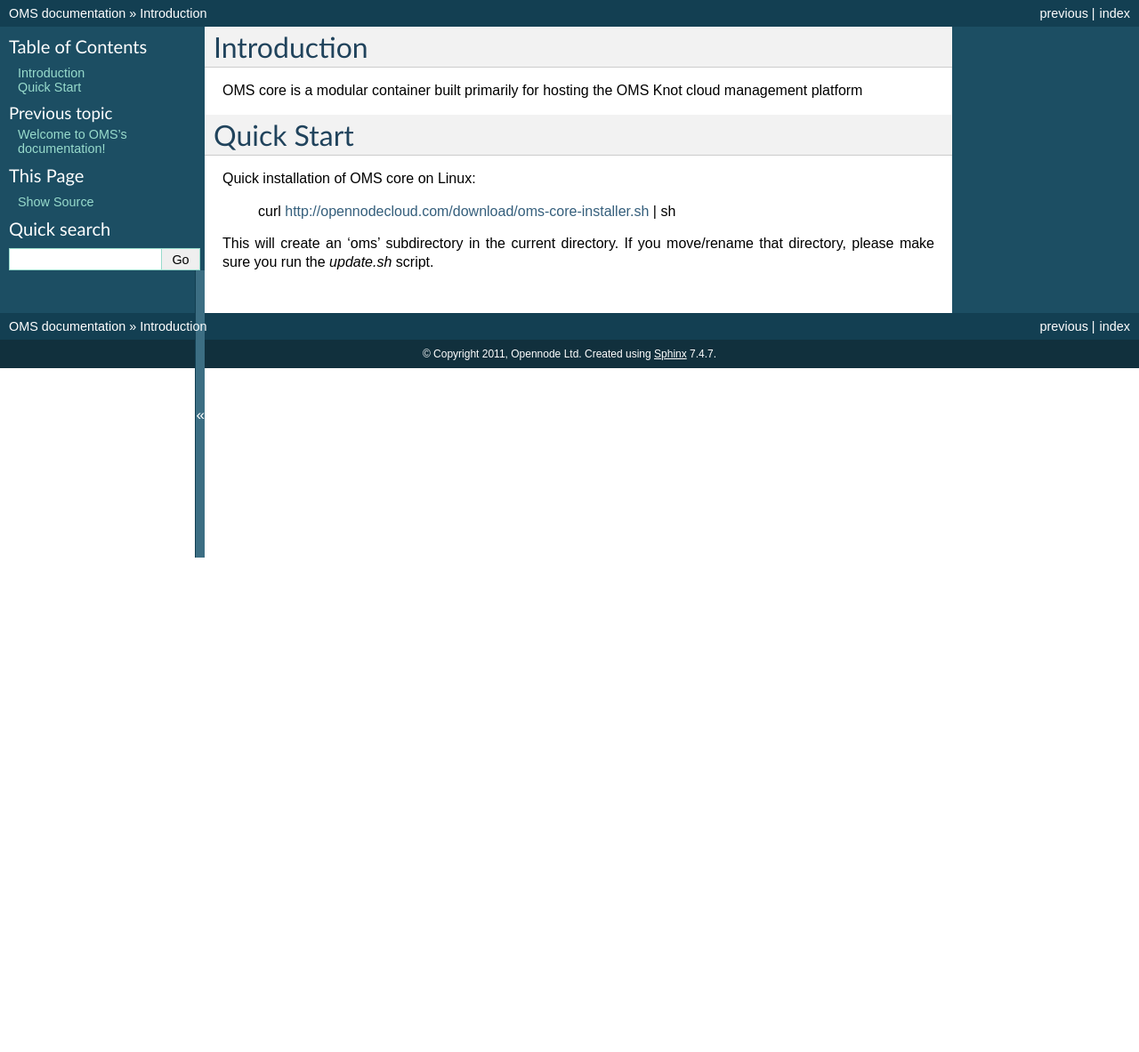
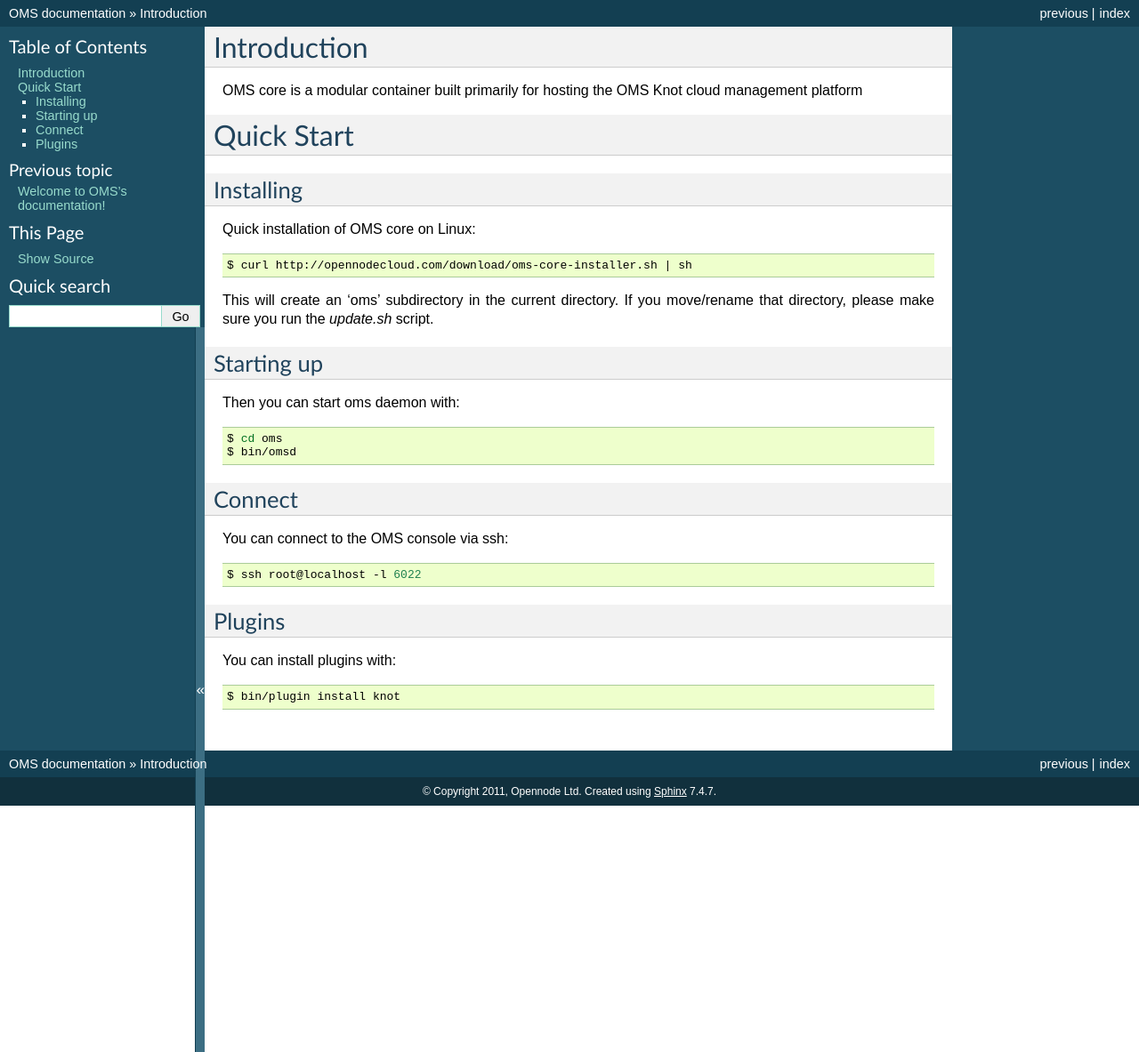
Before and after one commit to opennode/opennode-management, a Sphinx documentation site: the page built from docs/source/intro.rst, in a window 1280 px wide. Shown: the whole page at 89% size. Built offline with Sphinx 7.4.7, drawn with Linux system fonts in a browser that asks for light colours; pages that are not in the unit, such as notebooks, are missing from menus; the version number could not be read and is left out; before the commit the page ends 900 px from its top, so only the background shows below that.

Commit message:
Updated doc

```diff
--- a/docs/source/intro.rst
+++ b/docs/source/intro.rst
@@ -6,9 +6,43 @@
 Quick Start
 ===========
 
+Installing
+----------
+
 Quick installation of OMS core on Linux:
 
-      curl http://opennodecloud.com/download/oms-core-installer.sh | sh
+.. code-block:: sh
+
+  $ curl http://opennodecloud.com/download/oms-core-installer.sh | sh
 
 This will create an 'oms' subdirectory in the current directory.
 If you move/rename that directory, please make sure you run the `update.sh` script.
+
+Starting up
+-----------
+
+Then you can start oms daemon with:
+
+.. code-block:: sh
+
+  $ cd oms
+  $ bin/omsd
+
+Connect
+-------
+
+You can connect to the OMS console via ssh:
+
+.. code-block:: sh
+
+  $ ssh root@localhost -l 6022
+
+
+Plugins
+-------
+
+You can install plugins with:
+
+.. code-block:: sh
+
+  $ bin/plugin install knot
```
